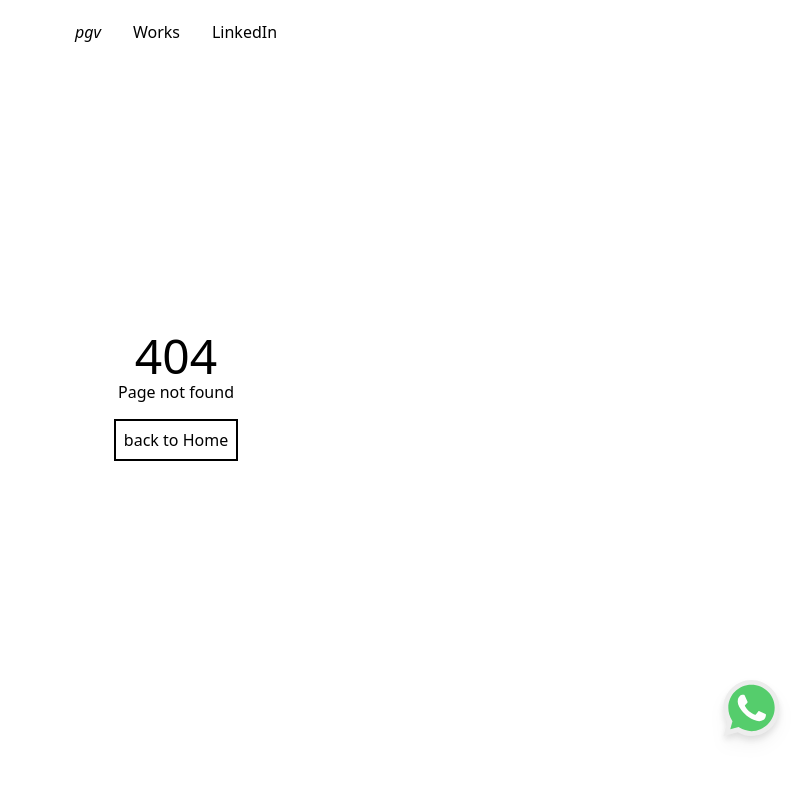
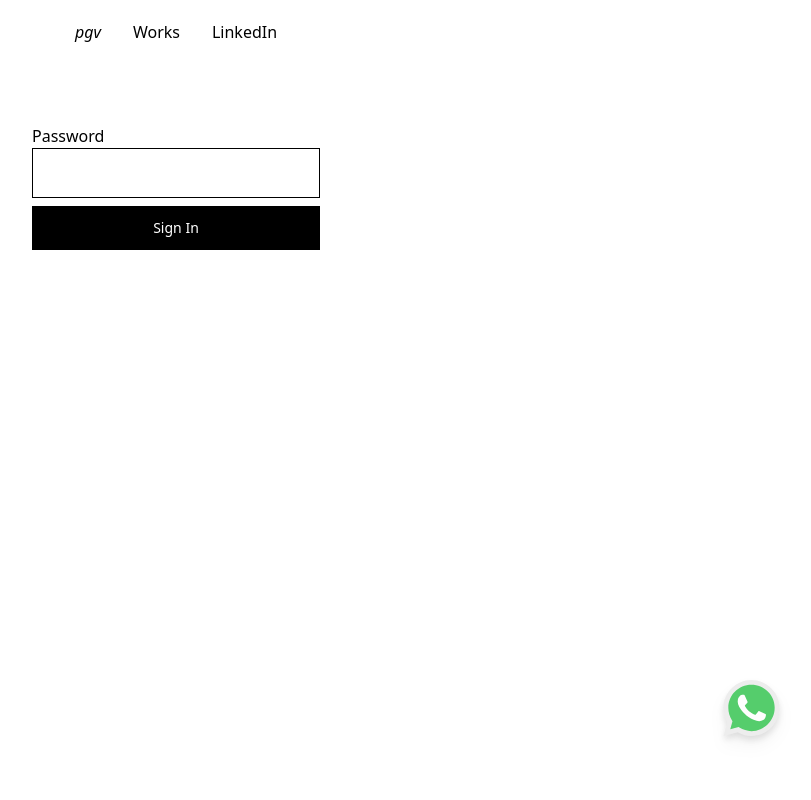
Before and after one commit to pgvasconcelos/pgv-ui-react, a React (Create React App) app: page /login in a window 1280 px wide. Before the commit this address had no page. Shown: the top 800 px of the page, without its empty margins (464-1275 px from the left). Built offline with nearby package versions, Linux system fonts and the light colour scheme.

Commit message:
add login page  e mudar api para strapi

```diff
--- a/package.json
+++ b/package.json
@@ -12,6 +12,7 @@
     "i18next": "^23.2.11",
     "i18next-browser-languagedetector": "^7.1.0",
     "i18next-http-backend": "^2.2.1",
+    "js-cookie": "^3.0.5",
     "react": "^18.2.0",
     "react-dom": "^18.2.0",
     "react-gtm-module": "^2.0.11",
--- a/src/components/Footer/index.js
+++ b/src/components/Footer/index.js
@@ -40,7 +40,7 @@ return(
 
         <span className='italic text-sm text-lightgray'> {new Date().getFullYear()}
 
-        © All Rights Reserved -</span>
+        Pedro Gouveia © All Rights Reserved -</span>
 
         {/* <Link className='ml-2 mr-2 font-semibold text-sm' to="https://wa.me//351926022045?text=Tenho%20interesse%20nos%20seus%20serviços">hi@pgv.service</Link> */}
 
--- a/src/index.js
+++ b/src/index.js
@@ -16,7 +16,7 @@ const root = ReactDOM.createRoot(document.getElementById('root'));
 root.render(
 
   <React.StrictMode>
-     {console.log("%c Hello! If you're wondering if this is a template, the answer is NO. This is a small project that I created using React.js and Tailwind CSS. The backend is powered by Strapi.','background: #222; color: #bada55; font-size: 22px;")}
+     {console.log("%c Hello! This project was made using React.js + Tailwind CSS and Strapi as a CMS tool.','background: #222; color: #bada55; font-size: 22px;")}
     <App />
   </React.StrictMode>
 );
--- /dev/null
+++ b/src/pages/Login/index.js
@@ -0,0 +1,102 @@
+import { useTranslation } from 'react-i18next';
+import { useEffect, useState} from 'react';
+import Cookies from 'js-cookie';
+
+// import { motion } from "framer-motion"
+// import { Link } from 'react-router-dom';
+
+
+
+
+export default function PasswordPrompt () {
+
+   const postId = 1
+  const [passValue, setPassValue] = useState({
+    passValue: "",
+    showPassword: false,
+  });
+
+  const [validPassword, setValidPassword] = useState(null);
+
+  console.log(Cookies.get(passValue))
+// if(Cookies.get() !== 'passValue'){
+//   setPassValue(Cookies.get.passValue)
+// }
+
+  const handlePasswordChange = (prop) => (event) => {
+    setPassValue({ ...passValue, [prop]: event.target.value });
+  };
+
+
+  const handleFormSubmit = async (event) => {
+    event.preventDefault();
+
+    try {
+      const response = await fetch(`/api/permisson/validate-password`, {
+        method: 'POST',
+        headers: {
+          'Content-Type': 'application/json',
+        },
+        body: JSON.stringify({ passValue }),
+      });
+
+      const data = await response.json();
+
+      if (data.valid) {
+        // Password is correct, redirect to the protected blog post
+
+        Cookies.set('passValue', { passValue }, { expires: 1000 });
+        setValidPassword(true);
+
+      } else {
+        // Password is incorrect, show an error alert
+        alert('Invalid password. Please try again.');
+      }
+    } catch (error) {
+      // Handle any error that occurs during the API call
+      console.error('Error:', error);
+    }
+
+  };
+
+  if (validPassword) {
+
+        window.location.href = `/works/${postId}`;
+  }
+
+  return (
+    <div>
+      <main className="min-h-screen w-screen text-left"
+      >
+
+<form onSubmit={handleFormSubmit}>
+      <div className='m-auto mt-20 w-72 '>
+              <div className="password_2 block pt- relative">
+                            <label>Password</label>
+                            <div className="eye_div">
+                              <input label="Username"
+                                className="input block border border-gray-300 focus:border-pitch-black  py-3 px-3 w-full focus:outline-none "
+                                type="password"
+                                onChange={handlePasswordChange("password")}
+                                value={passValue.password}
+                              />
+
+                            </div>
+              </div>
+
+              <button
+                className="mt-2 p-3 bg-black hover:bg-opacity-80 text-white w-72 text-sm"
+              >
+                Sign In
+              </button>
+
+      </div>
+</form>
+
+
+
+      </main>
+
+    </div>
+  )
+}
--- a/src/routes.js
+++ b/src/routes.js
@@ -1,6 +1,7 @@
 import { BrowserRouter, Routes, Route } from "react-router-dom";
 
 import Home from "./pages/Home";
+import Login from "./pages/Login";
 import Works from "./pages/Works/";
 import Work from "./pages/Work";
 import Erro from "./pages/Erro";
@@ -16,6 +17,7 @@ return(
     <Header/>
         <Routes>
           <Route path="/" element={ <Home/> } />
+          <Route path="/login" element={ <Login/> } />
           <Route path="/works" element={ <Works/> } />
           <Route path="/works/:id" element={ <Work/> } />
 
--- a/src/services/api.js
+++ b/src/services/api.js
@@ -1,7 +1,7 @@
 import axios from "axios";
 
 const api = axios.create({
-      baseURL: 'https://beer2.me/pgv/api'
+      baseURL: 'https://strapi.pgv.services/api'
 
 });
 export default api;
```
Also changed, not shown: 1 other file (tests, documents, lock files or other folders).
